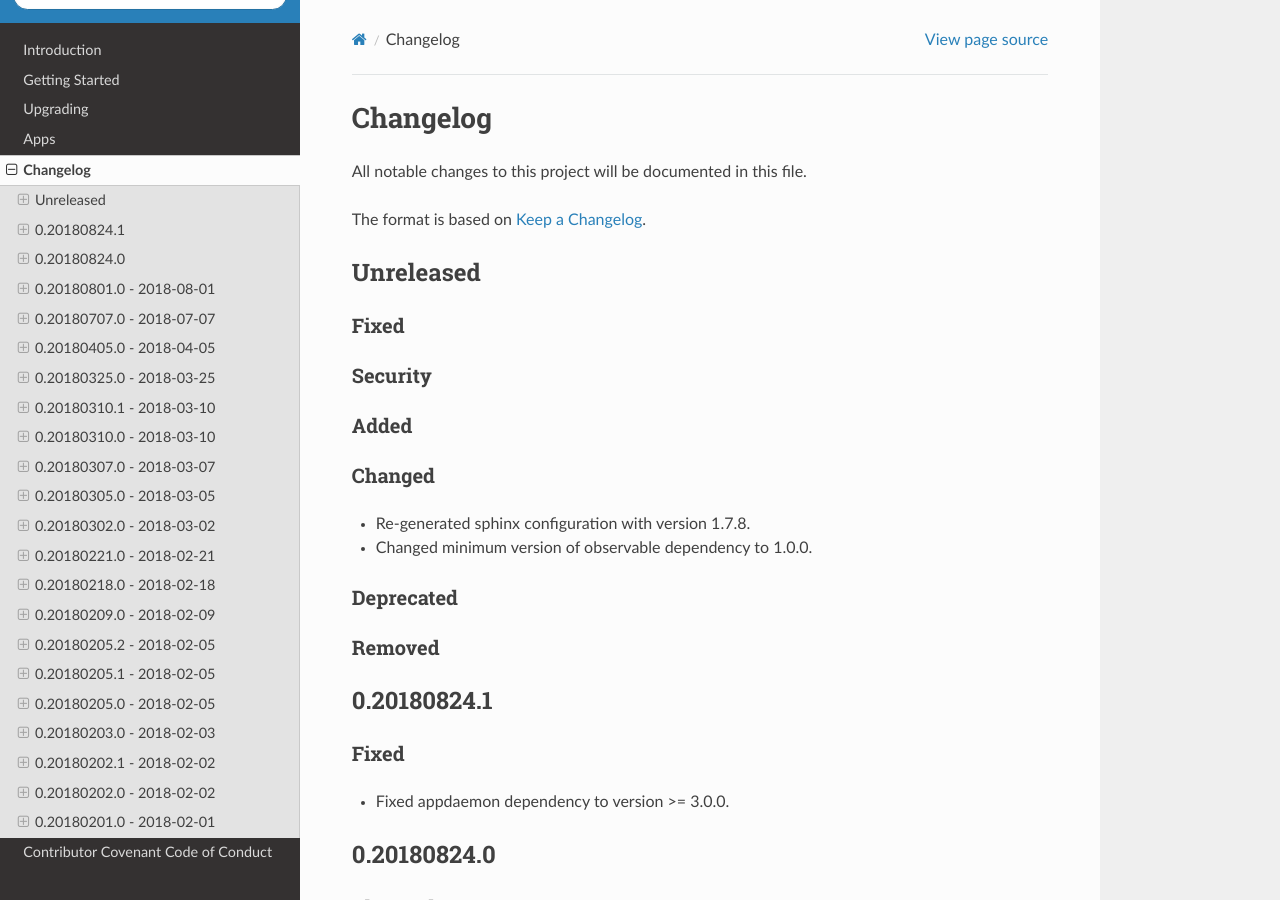
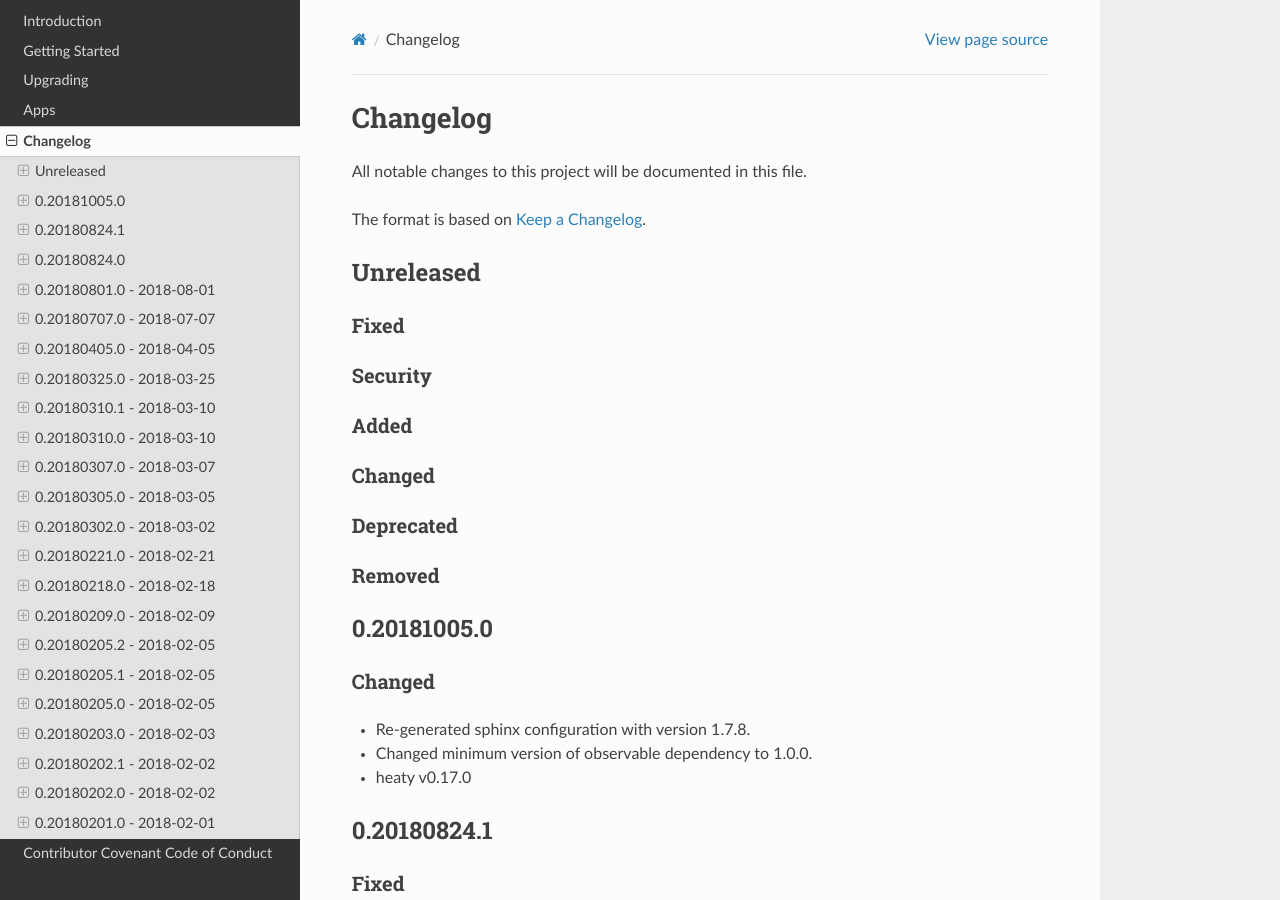
Before and after one commit to bob1de/hass-apps, a Sphinx documentation site: the page built from docs/CHANGELOG.md, in a window 1280 px wide and 900 px high. Built offline with Sphinx 7.4.7 and the Read the Docs theme 2.0.0, drawn with Linux system fonts in a browser that asks for light colours.

Commit message:
Release v0.20181005.0

```diff
--- a/docs/CHANGELOG.md
+++ b/docs/CHANGELOG.md
@@ -14,12 +14,18 @@ The format is based on [Keep a Changelog](http://keepachangelog.com/en/1.0.0/).
 ### Added
 
 ### Changed
-* Re-generated sphinx configuration with version 1.7.8.
-* Changed minimum version of observable dependency to 1.0.0.
 
 ### Deprecated
 
 ### Removed
+
+
+## 0.20181005.0
+
+### Changed
+* Re-generated sphinx configuration with version 1.7.8.
+* Changed minimum version of observable dependency to 1.0.0.
+* heaty v0.17.0
 
 
 ## 0.20180824.1
--- a/hass_apps/__init__.py
+++ b/hass_apps/__init__.py
@@ -3,4 +3,4 @@ The hass_apps package contains some useful apps for Home Assistant /
 AppDaemon.
 """
 
-__version__ = "0.20180824.1"
+__version__ = "0.20181005.0"
```
